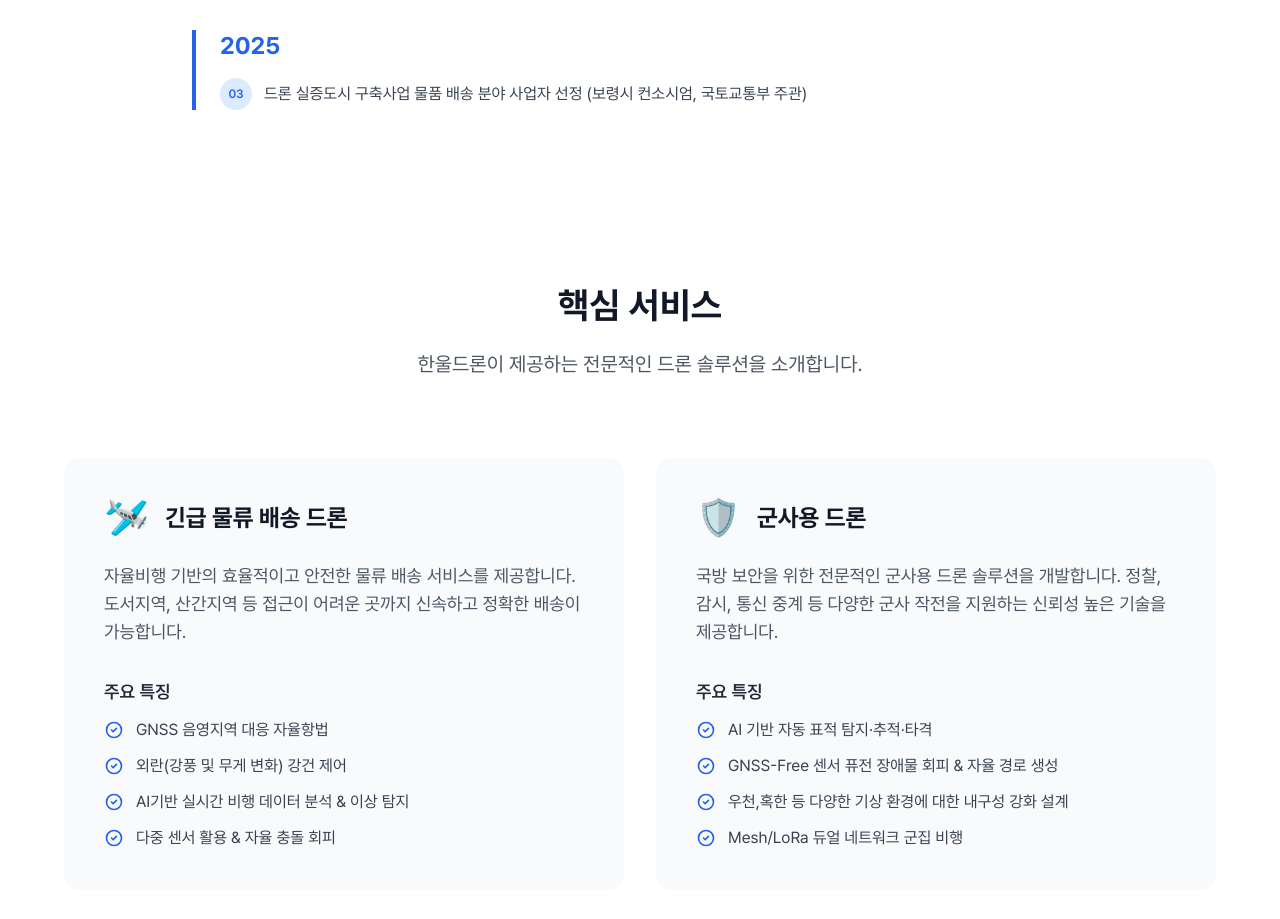
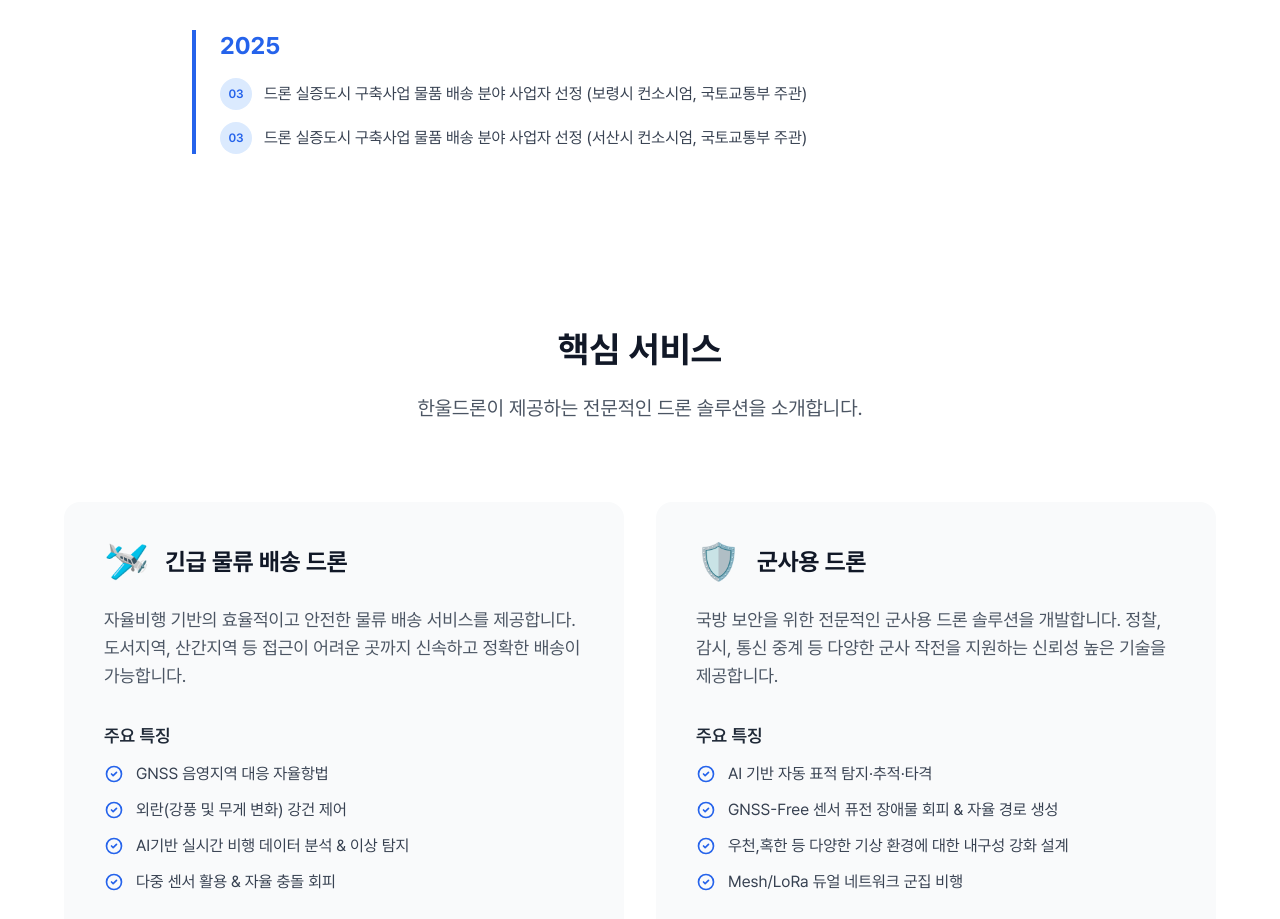
Before and after one commit to For-safe-drone-operations/hanuldrone-homepage, a Next.js app: page / in a window 1280 px wide. Shown: the part 4400-5319 px from the top of the page. Built offline with nearby package versions, Linux system fonts and the light colour scheme.

Commit message:
연혁 내용 추가

```diff
--- a/siteConfig.ts
+++ b/siteConfig.ts
@@ -140,6 +140,10 @@ export const siteConfig = {
           items: [
             {
               text: '03. 드론 실증도시 구축사업 물품 배송 분야 사업자 선정 (보령시 컨소시엄, 국토교통부 주관)',
+              isBold: false,
+            },
+            {
+              text: '03. 드론 실증도시 구축사업 물품 배송 분야 사업자 선정 (서산시 컨소시엄, 국토교통부 주관)',
               isBold: false,
             },
           ],
```
